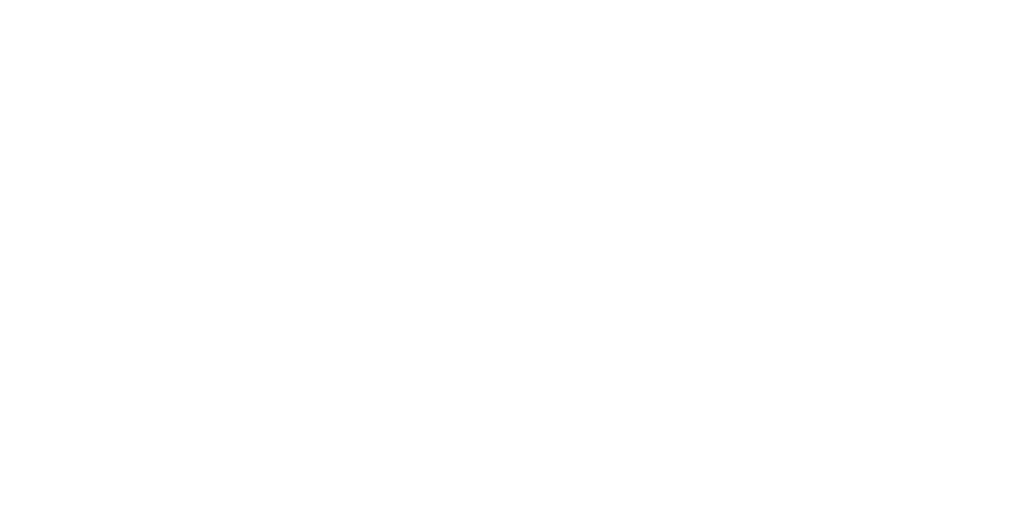
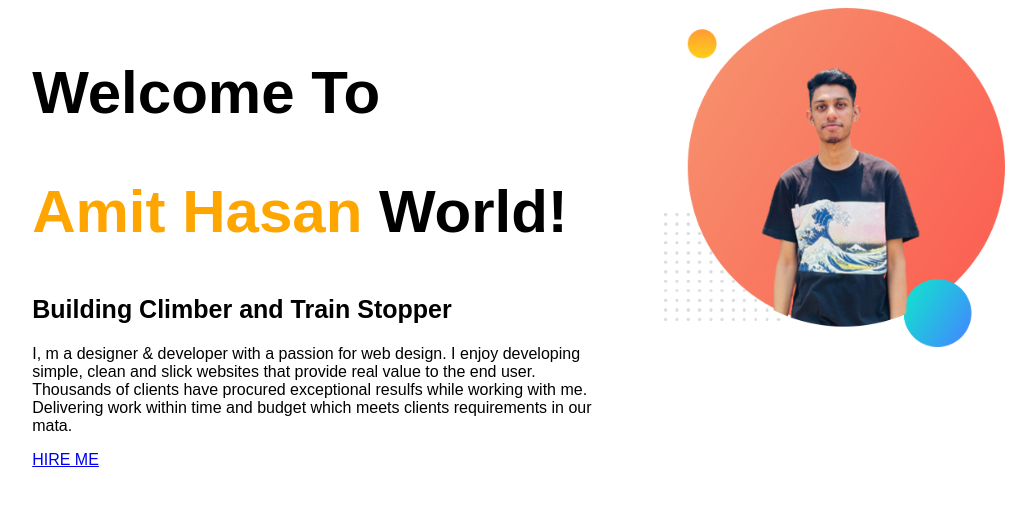
Before and after one commit to Shourovcool/excercise-portfolio, a plain HTML site: page index.html in a window 1280 px wide. Shown: the whole page, without its empty margins (39-1075 px from the left). Drawn offline with Linux system fonts and the light colour scheme; a web font is replaced by a local one.

Commit message:
flex and img with link

```diff
--- a/index.html
+++ b/index.html
@@ -5,10 +5,29 @@
     <meta charset="UTF-8">
     <meta name="viewport" content="width=device-width, initial-scale=1.0">
     <title>Exercise Portfolio</title>
+    <link rel="preconnect" href="https://fonts.googleapis.com">
+    <link rel="preconnect" href="https://fonts.gstatic.com" crossorigin>
+    <link href="https://fonts.googleapis.com/css2?family=Ysabeau+SC&display=swap" rel="stylesheet">
     <link rel="stylesheet" href="style.css">
 </head>
 
 <body>
+    <section class="display-flex">
+        <div class="half-width">
+            <h1>Welcome To</h1>
+            <h1><span class="orangecolor-add">Amit Hasan</span> World!</h1>
+            <h2>Building Climber and Train Stopper</h2>
+            <p>I, m a designer & developer with a passion for web design. I enjoy developing simple, clean and slick
+                websites that provide real value to the end user. Thousands of clients have procured exceptional resulfs
+                while working with me. Delivering work within time and budget which meets clients requirements in our
+                mata.
+            </p>
+            <a href="https://fonts.google.com/">HIRE ME</a>
+        </div>
+        <div class="half-width">
+            <img src="my.png" alt="">
+        </div>
+    </section>
 
 </body>
 
--- a/style.css
+++ b/style.css
@@ -0,0 +1,28 @@
+body {
+    font-family: 'Ysabeau SC', sans-serif;
+}
+
+h1 {
+    font-size: 60px;
+}
+
+h2 {
+    font-size: 25px;
+}
+
+.display-flex {
+    display: flex;
+}
+
+.half-width {
+    width: 50%;
+    padding-left: 5%;
+}
+
+.half-width img {
+    width: 60%;
+}
+
+.orangecolor-add {
+    color: orange;
+}
```
Also changed, not shown: my-bg2.png (added), my.png (added).
